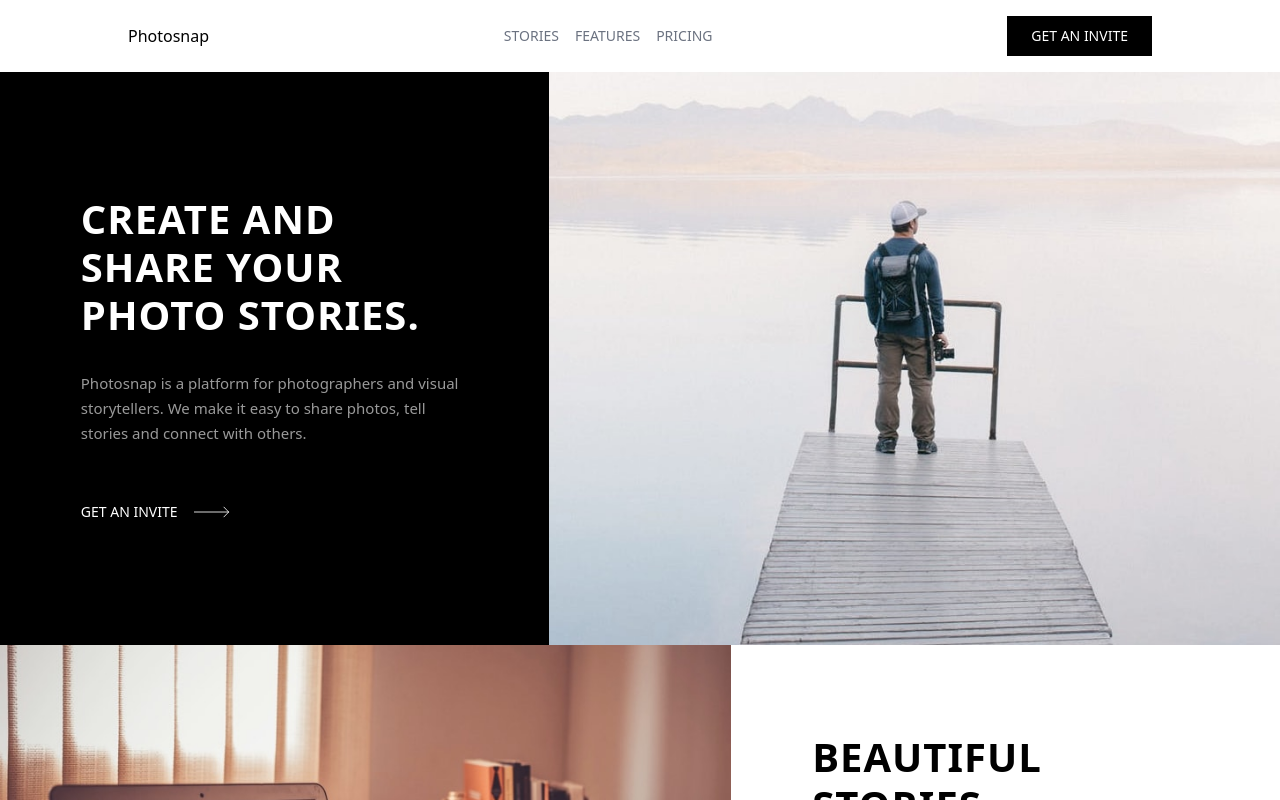
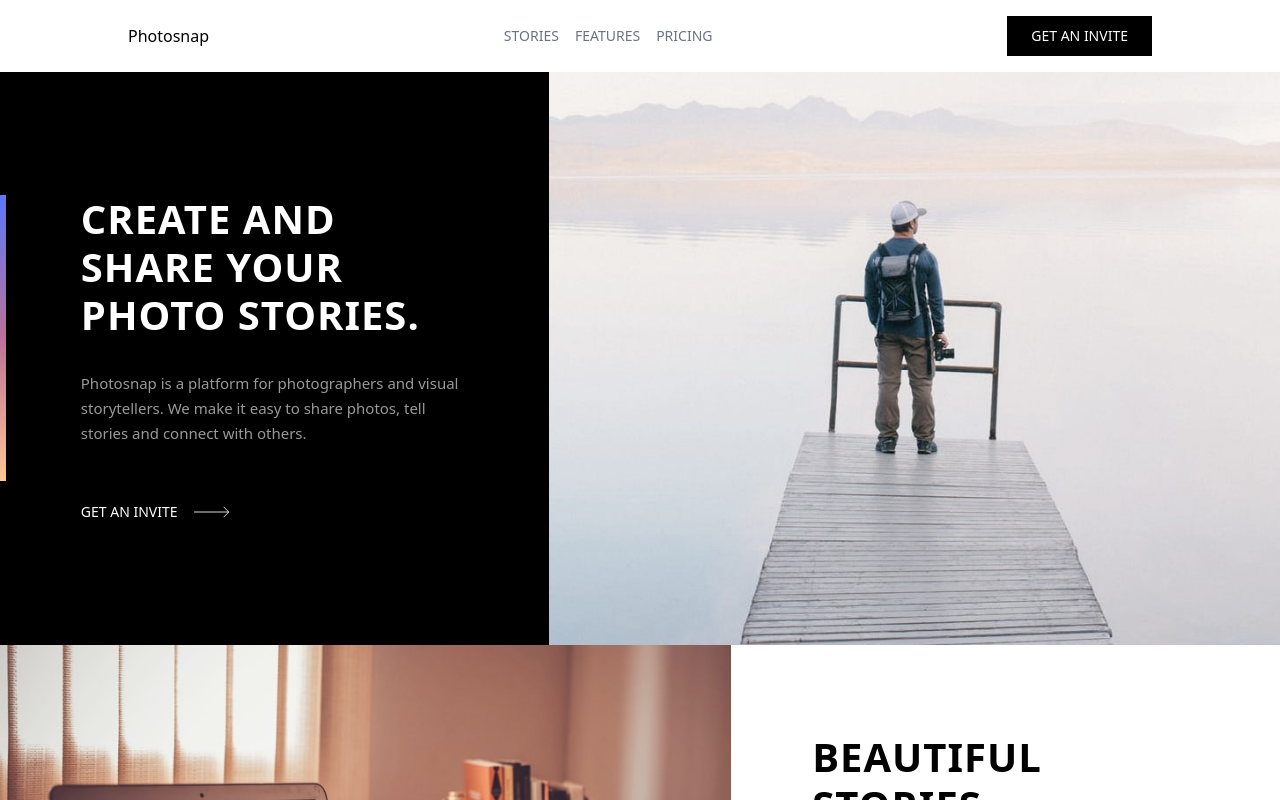
Before and after one commit to devbyray/photosnap-website, a Nuxt app: page / in a window 1280 px wide. Shown: the top 800 px of the page. Built offline with nearby package versions, Linux system fonts and the light colour scheme.

Commit message:
Added card gradient and row gradient

```diff
--- a/assets/css/tailwind.css
+++ b/assets/css/tailwind.css
@@ -3,6 +3,10 @@
 @tailwind utilities;
 
 :root {
+    --gradient-blue: #5A77FF;
+    --gradient-pink: #BC7198;
+    --gradient-yellow: #FFC593;
+
     p {
         @apply text-[15px] leading-[25px] font-normal;
     }
--- a/components/Home/Rows.vue
+++ b/components/Home/Rows.vue
@@ -1,5 +1,5 @@
 <template>
-	<GridTextLeft classLeft="bg-black text-white" mobileReverse>
+	<GridTextLeft classLeft="bg-black text-white relative" mobileReverse>
 		<template v-slot:left>
 			<h2
 				class="text-[32px] leading-[40px] lg:text-[40px] lg:leading-[48px] uppercase font-semibold tracking-wide"
@@ -13,6 +13,7 @@
 			<nuxt-link to="/" class="text-sm uppercase flex gap-4 items-center"
 				><span>Get an invite</span> <img src="/images/shared/desktop/arrow-white.svg" class="max-h-[12px]"
 			/></nuxt-link>
+			<TheGradient vertical class="absolute left-0" />
 		</template>
 		<template v-slot:right>
 			<picture>
--- a/components/Stories/Card.vue
+++ b/components/Stories/Card.vue
@@ -2,28 +2,40 @@
 const props = defineProps({
   image: {
     type: String,
-		required: true
+    required: true,
   },
   title: {
     type: String,
-		required: true
+    required: true,
   },
   date: {
     type: String,
-		required: true
+    required: true,
   },
   author: {
     type: String,
-		required: true
+    required: true,
+  },
+});
+
+const hover = ref(false);
+function toggleHover() {
+  hover.value = true;
 }
-})
+function leaveHover() {
+  hover.value = false;
+}
 
-const imageMobile = `/images/stories/mobile/${props.image}.jpg`
-const imageDesktop = `/images/stories/desktop/${props.image}.jpg`
+const imageMobile = `/images/stories/mobile/${props.image}.jpg`;
+const imageDesktop = `/images/stories/desktop/${props.image}.jpg`;
 </script>
 
 <template>
-	<div class="relative lg:hover:-translate-y-6 transition">
+  <div
+    class="relative lg:hover:-translate-y-6 transition"
+    @mouseover="toggleHover"
+    @mouseleave="leaveHover"
+  >
     <nuxt-link to="/">
       <picture>
         <source media="(max-width: 639px)" :srcset="imageMobile" />
@@ -39,16 +51,26 @@ const imageDesktop = `/images/stories/desktop/${props.image}.jpg`
       >
         <div class="flex flex-col">
           <span>{{ props?.date }}</span>
-					<h3 class="text-[24px] leading-[32px] font-semibold tracking-wide">{{ props?.title }}</h3>
+          <h3 class="text-[24px] leading-[32px] font-semibold tracking-wide">
+            {{ props?.title }}
+          </h3>
           <p class="mb-4">by {{ props?.author }}</p>
           <div class="w-full border-t border-[#979797] pt-4">
             <div class="flex justify-between">
               <span class="uppercase text-sm">Read story</span>
-							<img src="/images/shared/desktop/arrow-white.svg" alt="arrow right" class="max-h-[12px]" />
+              <img
+                src="/images/shared/desktop/arrow-white.svg"
+                alt="arrow right"
+                class="max-h-[12px]"
+              />
             </div>
           </div>
         </div>
       </footer>
     </nuxt-link>
+    <TheGradient
+      :class="{ hidden: !hover, block: hover }"
+      class="absolute left-0 bottom-0"
+    />
   </div>
 </template>
--- /dev/null
+++ b/components/TheGradient.vue
@@ -0,0 +1,21 @@
+<script lang="ts" setup>
+const props = defineProps({
+  vertical: {
+    type: Boolean,
+    default: false,
+  },
+});
+</script>
+
+<template>
+  <div
+    class=""
+    :class="{ 'w-full h-[6px] gradient': !props.vertical, 'w-[6px] h-[50%] gradient': props.vertical }"
+  ></div>
+</template>
+
+<style>
+.gradient {
+    background-image: linear-gradient(2deg, var(--gradient-yellow), var(--gradient-pink), var(--gradient-blue));
+}
+</style>
--- a/components/TheHeader.vue
+++ b/components/TheHeader.vue
@@ -1,9 +1,7 @@
 <template>
   <header class="bg-white">
     <div class="header-wrapper">
-            <div>
-                Photosnap
-            </div>
+      <div>Photosnap</div>
       <nav>
         <nuxt-link to="/">Stories</nuxt-link>
         <nuxt-link to="/features">Features</nuxt-link>
@@ -21,7 +19,7 @@
   @apply py-4 h-[72px];
 }
 .header-wrapper {
-        @apply mx-auto max-w-5xl flex justify-between items-center px-4 lg:px-0
+  @apply mx-auto max-w-5xl flex justify-between items-center px-4 lg:px-0;
 }
 nav {
   @apply flex gap-4 items-center;
```
Lines whose indentation alone changed are shown as unchanged.
